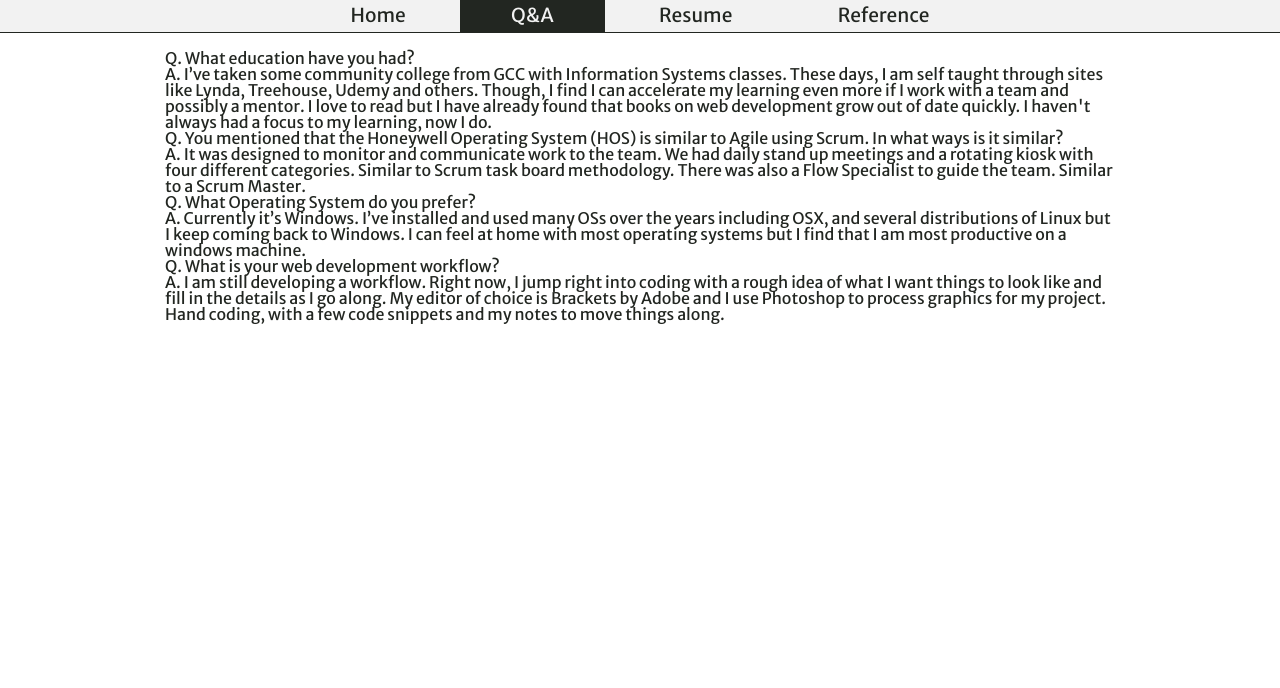
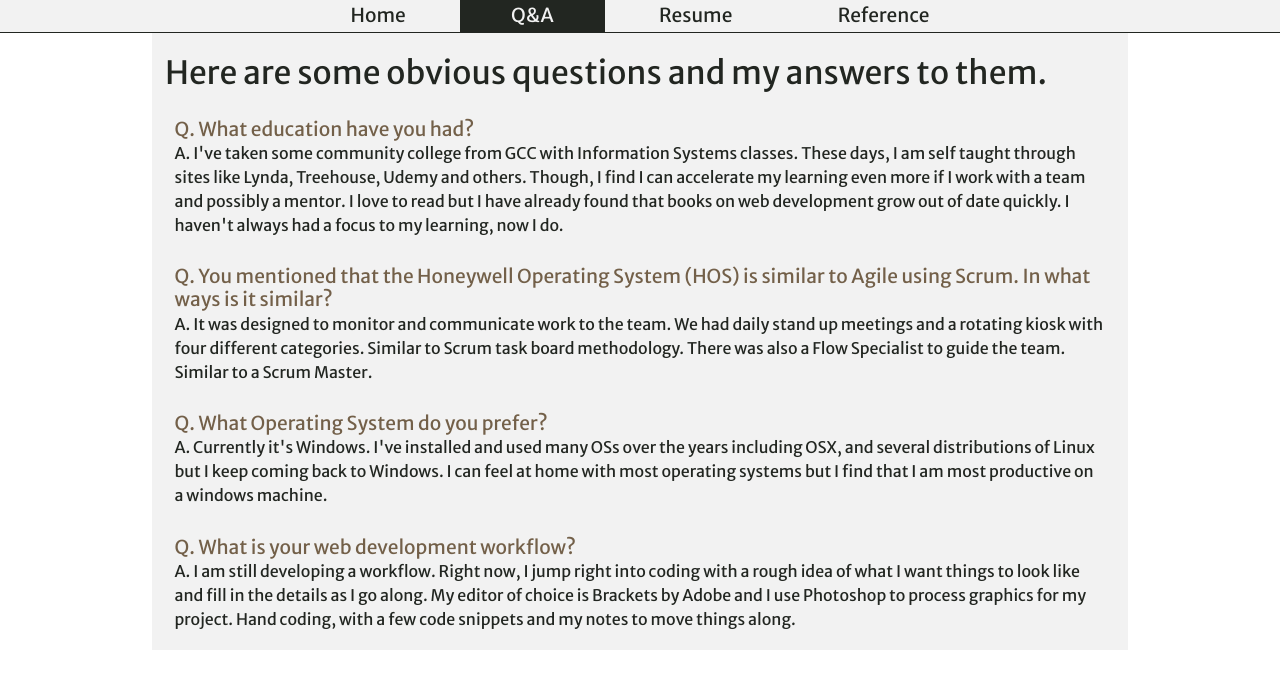
Before and after one commit to alphaborel/homepage, a plain HTML site: page qanda.html in a window 1280 px wide. Drawn offline with Linux system fonts and the light colour scheme.

Commit message:
Added more Cascade to the CSS and styled Q&A page

```diff
--- a/css/main.css
+++ b/css/main.css
@@ -75,10 +75,10 @@ a:visited {
 
 .pageMiddle p {
     padding-top: 1.2%;
-    padding-left: 10%;
-    padding-right: 10%;
+    padding-left: 20%;
+    padding-right: 20%;
     text-align: center;
-    font-size: 1.4em
+    font-size: 1.2em;
 }
 
 .pageMiddle H1 {
@@ -86,7 +86,12 @@ a:visited {
     padding-left: 10%;
     padding-right: 10%;
     text-align: center;
-    font-size: 1.4em
+    font-size: 1.4em;
+}
+
+.pageMiddle .innerLink {
+    color: #6986B5;
+    text-decoration: underline;
 }
 
 .footer {
--- /dev/null
+++ b/css/qanda.css
@@ -0,0 +1,29 @@
+@import "reset.css";
+@import "main.css";
+.pageWrapper {
+    padding-top: 3%;
+    padding-left: 1%;
+    padding-right: 1%;
+    background-color: #f2f2f2;
+}
+
+h1 {
+    font-size: 2em;
+    padding-top: 2%;
+    padding-bottom: 2%;
+}
+
+.questionBox {
+    padding: 1%;
+    padding-bottom: 2%;
+}
+
+.question {
+    font-size: 1.2em;
+    line-height: 1.2em;
+    color: #736049
+}
+
+.answer {
+    line-height: 1.5em;
+}
--- a/css/resume.css
+++ b/css/resume.css
@@ -1,3 +1,4 @@
+@import "reset.css";
 @import "main.css";
 #resumeName {
     text-align: center;
--- a/qanda.html
+++ b/qanda.html
@@ -2,8 +2,7 @@
 <html>
 
 <head>
-    <link type="text/css" rel="stylesheet" href="css/reset.css">
-    <link type="text/css" rel="stylesheet" href="css/main.css">
+    <link type="text/css" rel="stylesheet" href="css/qanda.css">
     <link href='https://fonts.googleapis.com/css?family=Merriweather+Sans:400,700' rel='stylesheet' type='text/css'>
 </head>
 
@@ -28,17 +27,27 @@
 
     <div class="pageWrapper">
 
+        <h1> Here are some obvious questions and my answers to them.</h1>
+
+        <div class="questionBox">
             <p class="question">Q. What education have you had?</p>
-        <p class="answer">A. I’ve taken some community college from GCC with Information Systems classes. These days, I am self taught through sites like Lynda, Treehouse, Udemy and others. Though, I find I can accelerate my learning even more if I work with a team and possibly a mentor. I love to read but I have already found that books on web development grow out of date quickly. I haven't always had a focus to my learning, now I do.</p>
+            <p class="answer">A. I&#39;ve taken some community college from GCC with Information Systems classes. These days, I am self taught through sites like Lynda, Treehouse, Udemy and others. Though, I find I can accelerate my learning even more if I work with a team and possibly a mentor. I love to read but I have already found that books on web development grow out of date quickly. I haven't always had a focus to my learning, now I do.</p>
+        </div>
 
+        <div class="questionBox">
             <p class="question">Q. You mentioned that the Honeywell Operating System (HOS) is similar to Agile using Scrum. In what ways is it similar?</p>
             <p class="answer">A. It was designed to monitor and communicate work to the team. We had daily stand up meetings and a rotating kiosk with four different categories. Similar to Scrum task board methodology. There was also a Flow Specialist to guide the team. Similar to a Scrum Master.</p>
+        </div>
 
+        <div class="questionBox">
             <p class="question">Q. What Operating System do you prefer?</p>
-        <p class="answer">A. Currently it’s Windows. I’ve installed and used many OSs over the years including OSX, and several distributions of Linux but I keep coming back to Windows. I can feel at home with most operating systems but I find that I am most productive on a windows machine.</p>
+            <p class="answer">A. Currently it&#39;s Windows. I&#39;ve installed and used many OSs over the years including OSX, and several distributions of Linux but I keep coming back to Windows. I can feel at home with most operating systems but I find that I am most productive on a windows machine.</p>
+        </div>
 
+        <div class="questionBox">
             <p class="question">Q. What is your web development workflow?</p>
             <p class="answer">A. I am still developing a workflow. Right now, I jump right into coding with a rough idea of what I want things to look like and fill in the details as I go along. My editor of choice is Brackets by Adobe and I use Photoshop to process graphics for my project. Hand coding, with a few code snippets and my notes to move things along.</p>
+        </div>
 
     </div>
     <!-- End pageWrapper div-->
```
Also changed, not shown: index.html (+6 -5 lines), resume.html (+0 -1 lines). Lines whose indentation alone changed are shown as unchanged.
